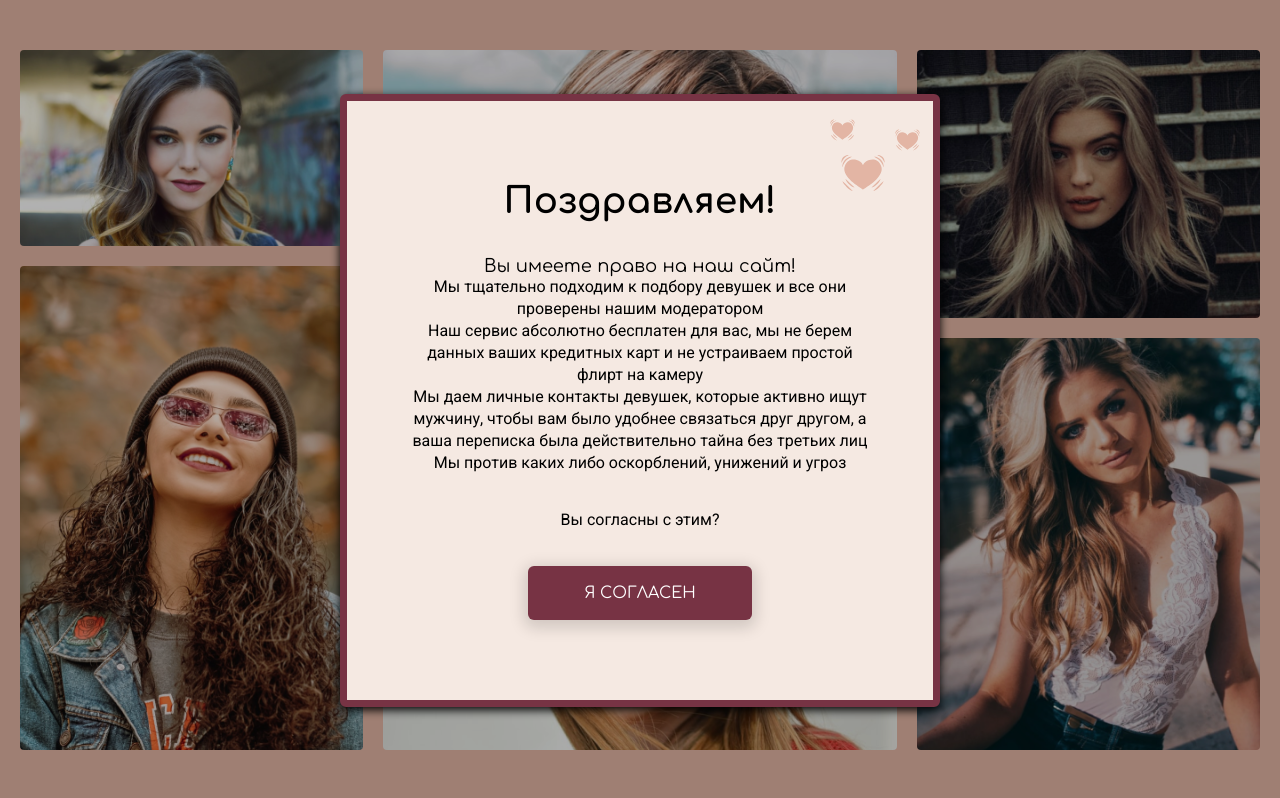
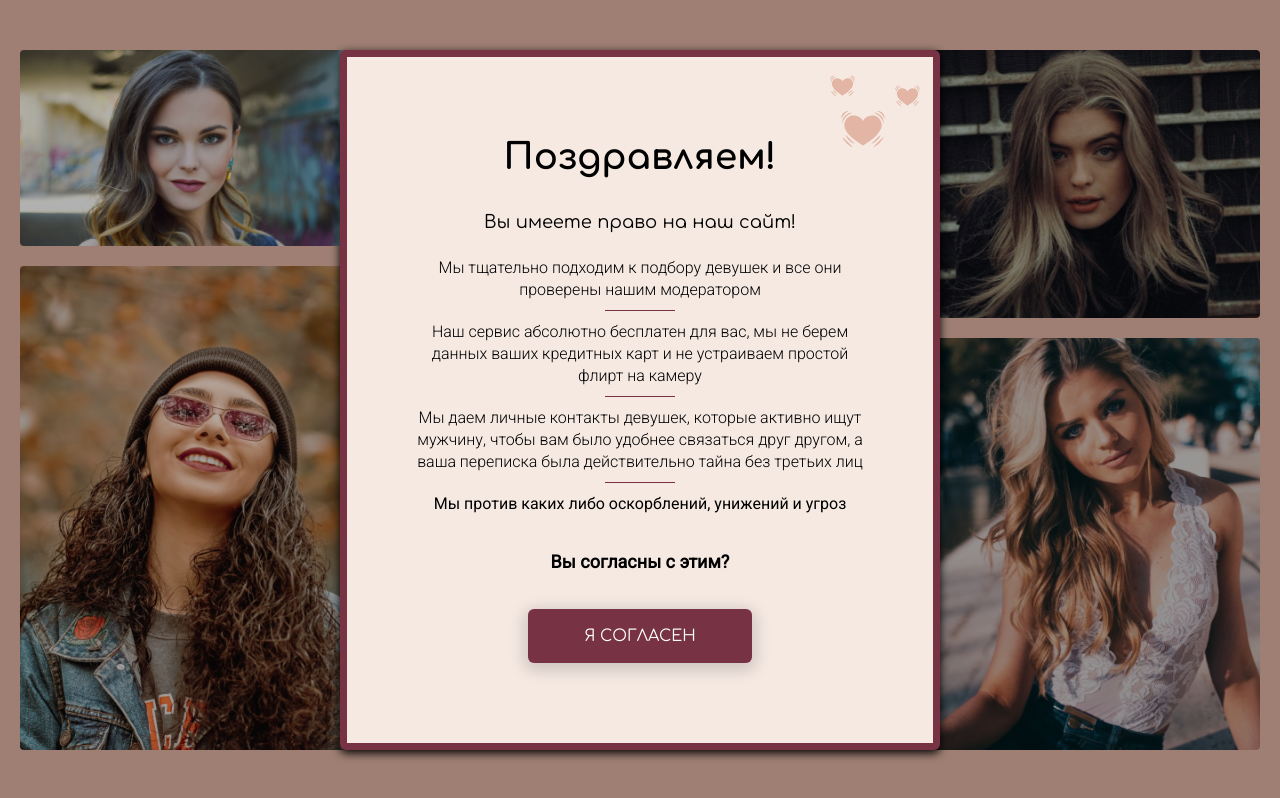
Before and after one commit to mrdimemes/meeting-website, a React (Create React App) app: page / in a window 1280 px wide. Built offline with nearby package versions, Linux system fonts and the light colour scheme.

Commit message:
styles for QuizSuccess component

```diff
--- a/src/components/quiz/steps/QuizSuccess.jsx
+++ b/src/components/quiz/steps/QuizSuccess.jsx
@@ -1,6 +1,7 @@
 import React from "react";
 import ModalWindow from "../ModalWindow";
 import Button from "../../UI/Button";
+import "../../../styles/scss/components/quiz/QuizSuccess.scss";
 
 
 function QuizSuccess() {
--- a/src/styles/scss/components/quiz/ModalWindow.scss
+++ b/src/styles/scss/components/quiz/ModalWindow.scss
@@ -31,5 +31,10 @@
     flex-direction: column;
     align-items: center;
     row-gap: 35px;
+    max-height: 100vh;
+    overflow-y: scroll;
+  }
+  &__massage {
+    font-weight: 300;
   }
 }
--- /dev/null
+++ b/src/styles/scss/components/quiz/QuizSuccess.scss
@@ -0,0 +1,34 @@
+@use "../../foundations/colors";
+
+.quiz-success {
+  &__sublabel {
+    margin-bottom: 25px;
+  }
+  &__massage {
+    position: relative;
+    margin-bottom: 20px;
+    &::after {
+      content: "";
+      display: block;
+      width: 70px;
+      height: 1px;
+      background-color: colors.$interact-color;
+      position: absolute;
+      bottom: -10px;
+      left: 0;
+      right: 0;
+      margin-left: auto;
+      margin-right: auto;
+    }
+  }
+  &__warning {
+    font-weight: 400;
+  }
+  &__question {
+    font-size: 18px;
+    font-weight: 700;
+  }
+  &__button {
+    min-height: 54px;
+  }
+}
--- a/src/styles/scss/foundations/_general.scss
+++ b/src/styles/scss/foundations/_general.scss
@@ -6,7 +6,8 @@ body {
   margin: 0;
 }
 
-h1, h2 {
+h1,
+h2 {
   font-family: "Comfortaa", cursive;
   margin: 0;
 }
@@ -23,7 +24,6 @@ p {
   font-size: 1.6em;
   line-height: 1.375;
   margin: 0;
-
 }
 
 .page {
```
